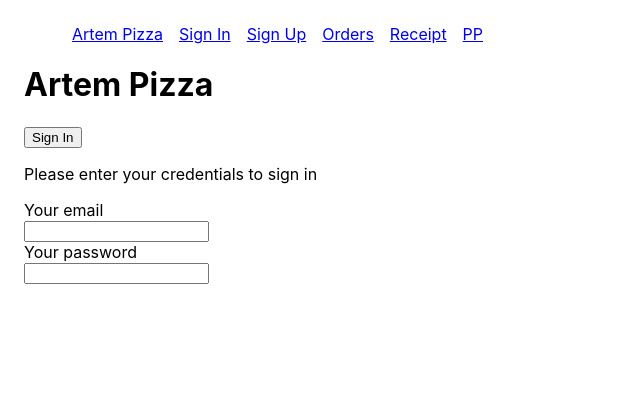
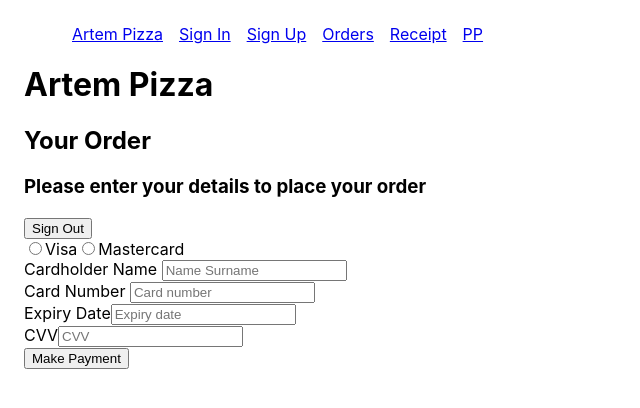
Before and after one commit to tan75/papaginos, a React (Create React App) app: page /processPayment in a window 1280 px wide. Before the commit this address led to /signin. Shown: the top 408 px of the page, without its empty margins (0-640 px from the left). Built offline with nearby package versions, Linux system fonts and the light colour scheme.

Commit message:
Add Cardholder name field validation

```diff
--- a/src/AuthContext.js
+++ b/src/AuthContext.js
@@ -4,7 +4,8 @@ import { createContext, useContext, useState } from 'react';
 const AuthContext = createContext();
 
 export const AuthProvider = ({ children }) => {
-  const [authed, setAuthed] = useState(false);
+  // TODO set useState(false) to require auth
+  const [authed, setAuthed] = useState(true);
   const signIn = () => {
     setAuthed(true);
   };
--- a/src/ProcessPaymentPage/ProcessPayment.js
+++ b/src/ProcessPaymentPage/ProcessPayment.js
@@ -4,12 +4,14 @@ import { useAuth } from '../AuthContext';
 
 const ProcessPayment = () => {
   const { signOut } = useAuth();
-  const { handleSubmit, register } = useForm();
-
-  console.log(register);
+  const {
+    handleSubmit,
+    register,
+    formState: { errors },
+  } = useForm();
 
   const onSubmit = (data) => {
-    alert('Your order is being placed...', data);
+    console.log('Your order is being placed...', data);
   };
 
   return (
@@ -17,7 +19,7 @@ const ProcessPayment = () => {
       <h2>Your Order</h2>
       <h3>Please enter your details to place your order</h3>
       <button onClick={signOut}>Sign Out</button>
-      <form onSubmit={() => handleSubmit(onSubmit())}>
+      <form onSubmit={handleSubmit(onSubmit)}>
         <div>
           <label>
             <input {...register('cardType')} type="radio" value="Visa" />
@@ -30,19 +32,25 @@ const ProcessPayment = () => {
         </div>
         <div>
           <label> Cardholder Name </label>
-          <input {...register('cardHolderName')} />
+          <input
+            {...register('cardholderName', { required: true, minLength: 1 })}
+            placeholder="Name Surname"
+          />
+          {errors?.cardholderName && (
+            <div>The Cardholer Name field is required</div>
+          )}
         </div>
         <div>
           <label> Card Number </label>
-          <input {...register('cardNumber')} />
+          <input {...register('cardNumber')} placeholder="Card number" />
         </div>
         <div>
           <label> Expiry Date</label>
-          <input {...register('expiryDate')} />
+          <input {...register('expiryDate')} placeholder="Expiry date" />
         </div>
         <div>
           <label> CVV</label>
-          <input {...register('cvv')} />
+          <input {...register('cvv')} placeholder="CVV" />
         </div>
         <button>Make Payment</button>
       </form>
```
